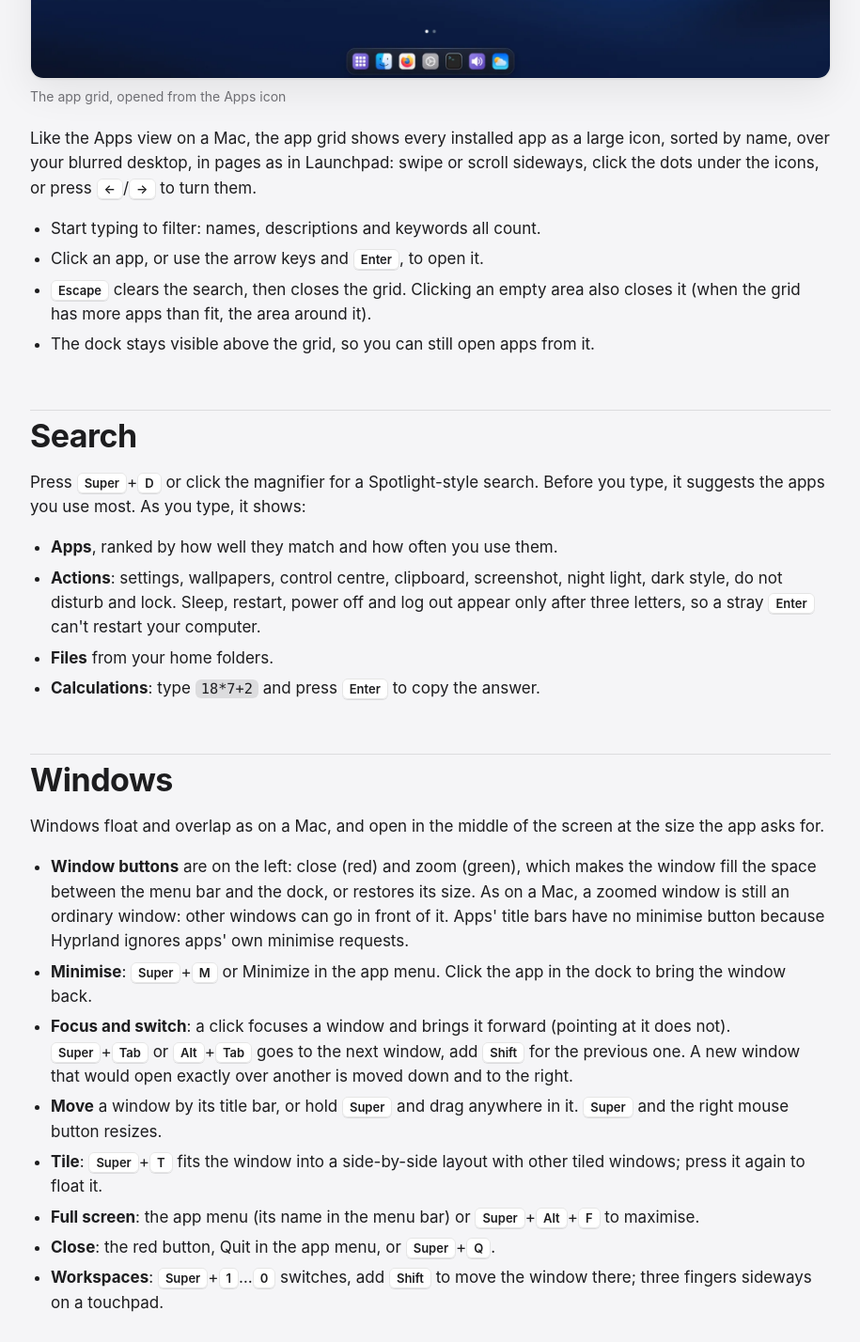
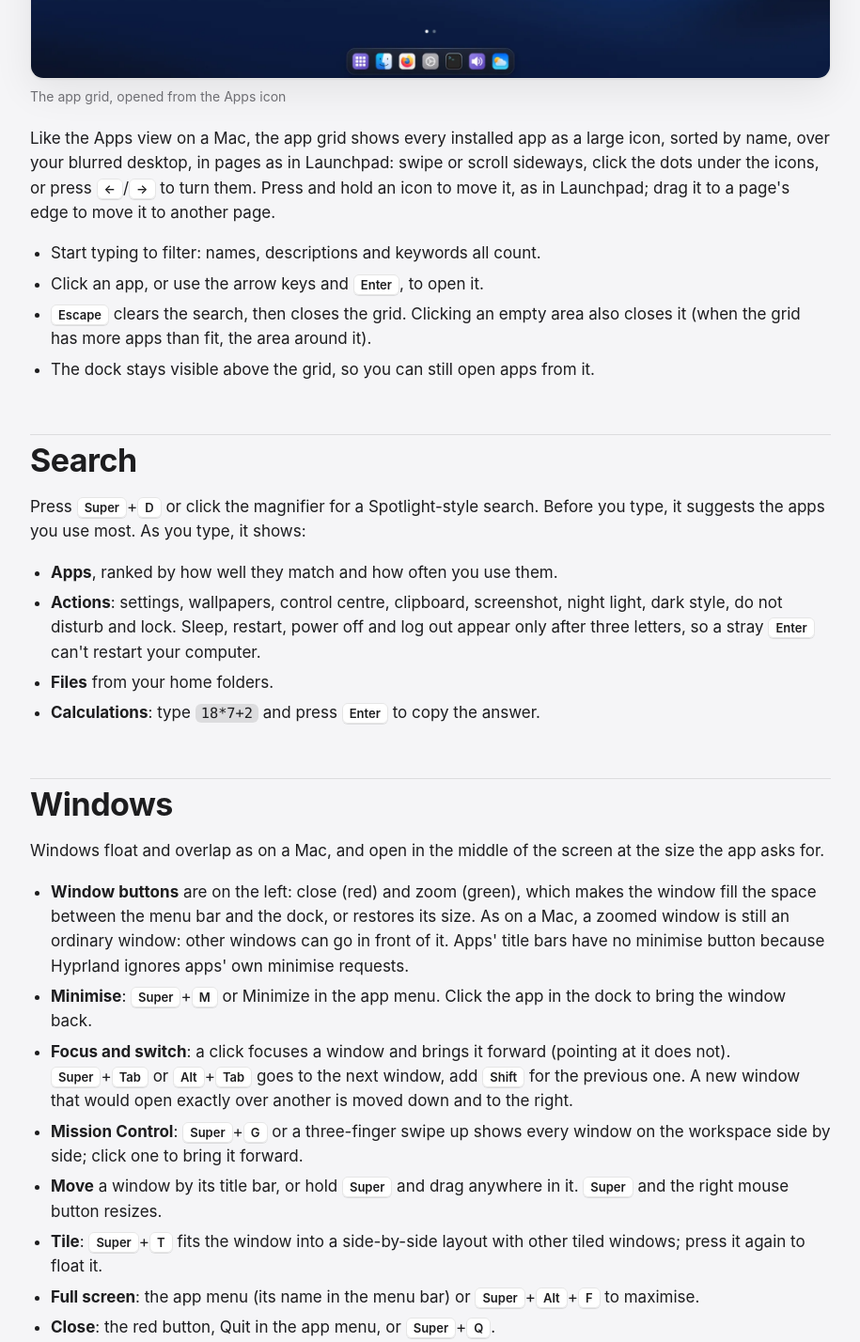
Before and after one commit to Alex-Muhscience/MuhOS, a plain HTML site: page site/docs.html in a window 1280 px wide. Shown: the part 2620-4048 px from the top of the page at 94% size, without its empty margins (316-1231 px from the left). Drawn offline with Linux system fonts and the light colour scheme; files whose address does not match are found by name.

Commit message:
[brand] Docs: Mission Control, moving apps in the grid, bar modules, translating

```diff
--- a/site/docs.html
+++ b/site/docs.html
@@ -91,7 +91,7 @@
 
           <h2 id="apps">App grid</h2>
           <figure><div class="shot"><img src="screenshots/app-grid.webp" width="1920" height="1080" alt="App grid" loading="lazy"></div><figcaption>The app grid, opened from the Apps icon</figcaption></figure>
-          <p>Like the Apps view on a Mac, the app grid shows every installed app as a large icon, sorted by name, over your blurred desktop, in pages as in Launchpad: swipe or scroll sideways, click the dots under the icons, or press <kbd>←</kbd>/<kbd>→</kbd> to turn them.</p>
+          <p>Like the Apps view on a Mac, the app grid shows every installed app as a large icon, sorted by name, over your blurred desktop, in pages as in Launchpad: swipe or scroll sideways, click the dots under the icons, or press <kbd>←</kbd>/<kbd>→</kbd> to turn them. Press and hold an icon to move it, as in Launchpad; drag it to a page's edge to move it to another page.</p>
           <ul>
             <li>Start typing to filter: names, descriptions and keywords all count.</li>
             <li>Click an app, or use the arrow keys and <kbd>Enter</kbd>, to open it.</li>
@@ -114,6 +114,7 @@
             <li><strong>Window buttons</strong> are on the left: close (red) and zoom (green), which makes the window fill the space between the menu bar and the dock, or restores its size. As on a Mac, a zoomed window is still an ordinary window: other windows can go in front of it. Apps' title bars have no minimise button because Hyprland ignores apps' own minimise requests.</li>
             <li><strong>Minimise</strong>: <kbd>Super</kbd>+<kbd>M</kbd> or Minimize in the app menu. Click the app in the dock to bring the window back.</li>
             <li><strong>Focus and switch</strong>: a click focuses a window and brings it forward (pointing at it does not). <kbd>Super</kbd>+<kbd>Tab</kbd> or <kbd>Alt</kbd>+<kbd>Tab</kbd> goes to the next window, add <kbd>Shift</kbd> for the previous one. A new window that would open exactly over another is moved down and to the right.</li>
+            <li><strong>Mission Control</strong>: <kbd>Super</kbd>+<kbd>G</kbd> or a three-finger swipe up shows every window on the workspace side by side; click one to bring it forward.</li>
             <li><strong>Move</strong> a window by its title bar, or hold <kbd>Super</kbd> and drag anywhere in it. <kbd>Super</kbd> and the right mouse button resizes.</li>
             <li><strong>Tile</strong>: <kbd>Super</kbd>+<kbd>T</kbd> fits the window into a side-by-side layout with other tiled windows; press it again to float it.</li>
             <li><strong>Full screen</strong>: the app menu (its name in the menu bar) or <kbd>Super</kbd>+<kbd>Alt</kbd>+<kbd>F</kbd> to maximise.</li>
@@ -178,6 +179,7 @@
               <tr><td><kbd>Super</kbd>+<kbd>Q</kbd></td><td>Close the window</td></tr>
               <tr><td><kbd>Super</kbd>+<kbd>M</kbd></td><td>Minimise the window (the dock brings it back)</td></tr>
               <tr><td><kbd>Super</kbd>+<kbd>Tab</kbd> or <kbd>Alt</kbd>+<kbd>Tab</kbd></td><td>Next window (<kbd>Shift</kbd>: previous)</td></tr>
+              <tr><td><kbd>Super</kbd>+<kbd>G</kbd></td><td>Mission Control</td></tr>
               <tr><td><kbd>Super</kbd>+<kbd>T</kbd></td><td>Tile the window, or float it again</td></tr>
               <tr><td><kbd>Super</kbd>+<kbd>Alt</kbd>+<kbd>F</kbd></td><td>Maximise the window</td></tr>
               <tr><td><kbd>Super</kbd>+drag</td><td>Move (left button) or resize (right button) a window</td></tr>
```
Also changed, not shown: site/contribute.html (+1 -1 lines), 1 other file.
